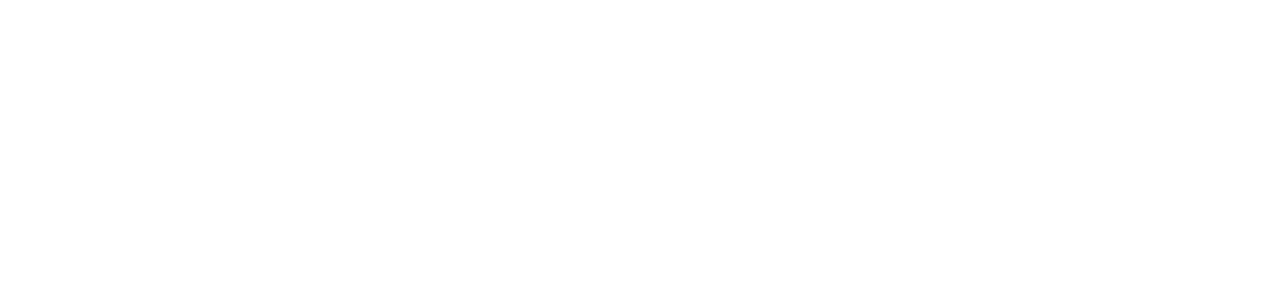
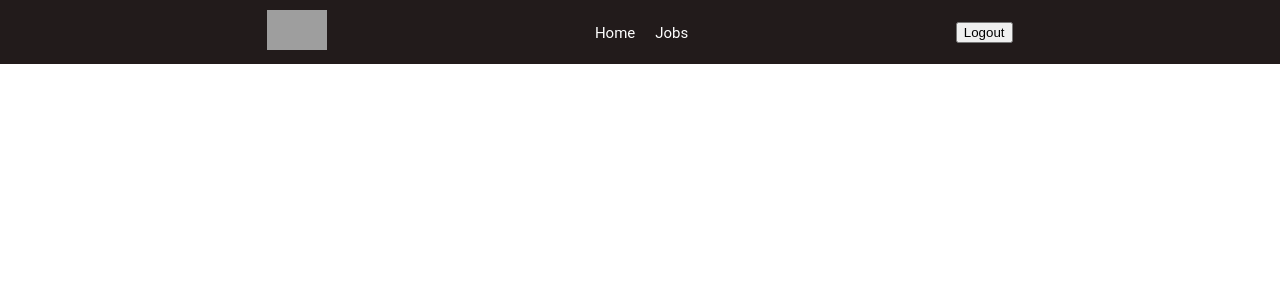
Before and after one commit to sireesha303/Jobby-App, a React (Create React App) app: page / in a window 1280 px wide. Shown: the top 300 px of the page. Built offline with nearby package versions, Linux system fonts and the light colour scheme; grey boxes are pictures that could not be loaded.

Commit message:
adding header component

```diff
--- a/src/App.js
+++ b/src/App.js
@@ -8,7 +8,7 @@
   return (
     <BrowserRouter>
       <Routes>
-        <Route path="/" elelment={<Home />}/>
+        <Route path="/" element={<Home />}/>
         <Route path="/Login" element={<Login />}/>
       </Routes>
     </BrowserRouter>
--- /dev/null
+++ b/src/components/Header/index.css
@@ -0,0 +1,21 @@
+.header-container{
+    background-color: rgb(34, 27, 27);
+    padding: 10px;
+    display: flex;
+    flex-direction: row;
+    justify-content: space-evenly;
+    align-items: center;
+}
+
+.header-logo-img{
+    height:40px;
+    width:60px;
+}
+
+.nav-link{
+    font-size:15px;
+    text-decoration: none;
+    color:white;
+    font-family: 'roboto';
+    margin:10px;
+}
--- /dev/null
+++ b/src/components/Header/index.js
@@ -0,0 +1,26 @@
+import { Link } from 'react-router-dom'
+import './index.css'
+
+const Header = () => {
+
+    return(
+        <div className='header-container'>
+            <Link to="/">
+                <img
+                src="https://assets.ccbp.in/frontend/react-js/logo-img.png"
+                alt="logo img"
+                className='header-logo-img'
+                />
+            </Link>
+            <div>
+                <Link to="/" className='nav-link'>Home</Link>
+                <Link to="/jobs" className='nav-link'>Jobs</Link>
+            </div>
+
+            <button>Logout</button>
+
+        </div>
+    )
+}
+
+export default Header
--- a/src/components/Home/index.js
+++ b/src/components/Home/index.js
@@ -0,0 +1,11 @@
+import Header from '../Header'
+
+const Home = () =>{
+
+    return(
+         <Header />
+        // <h1>home</h1>
+    )
+}
+
+export default Home
```
